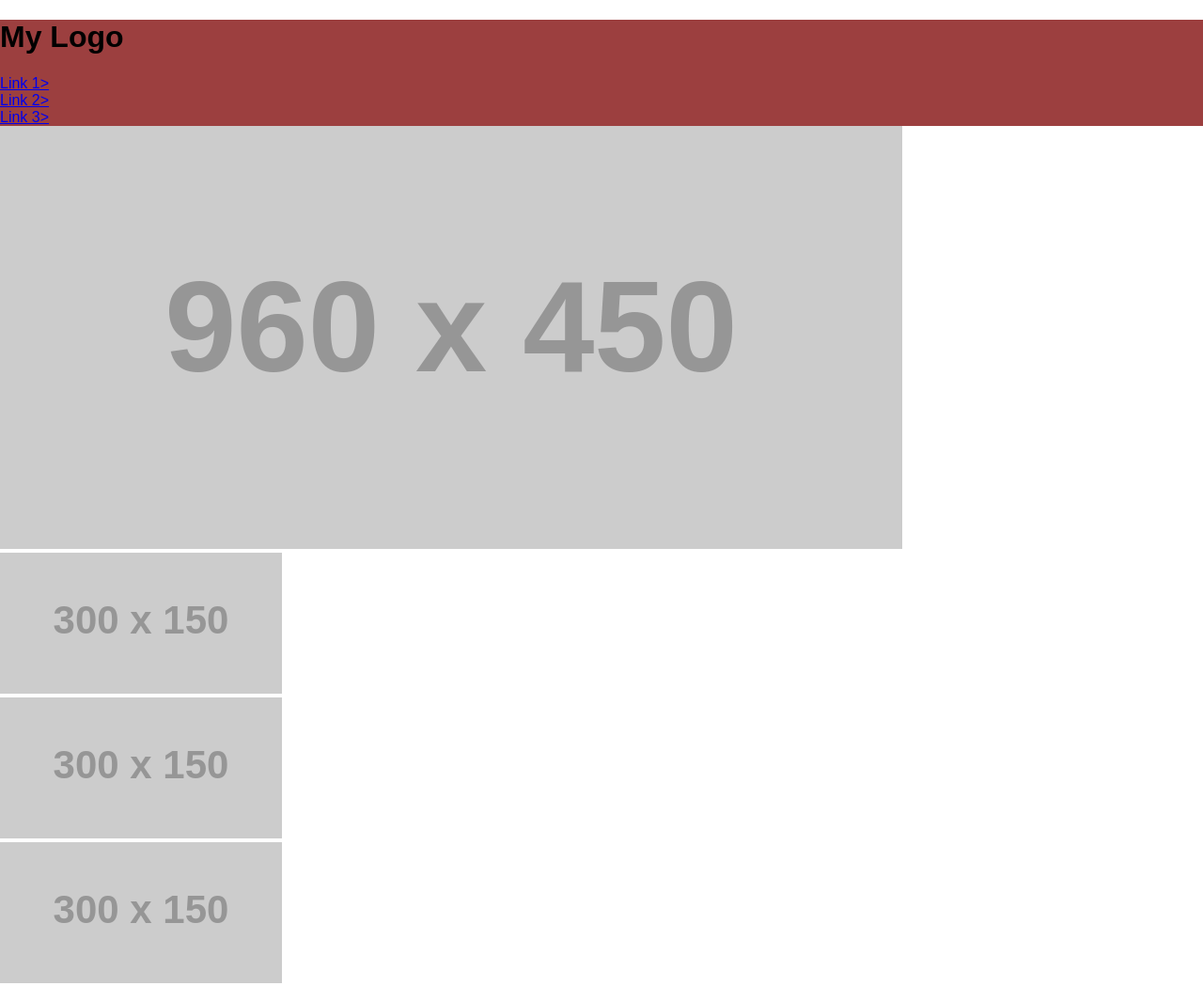
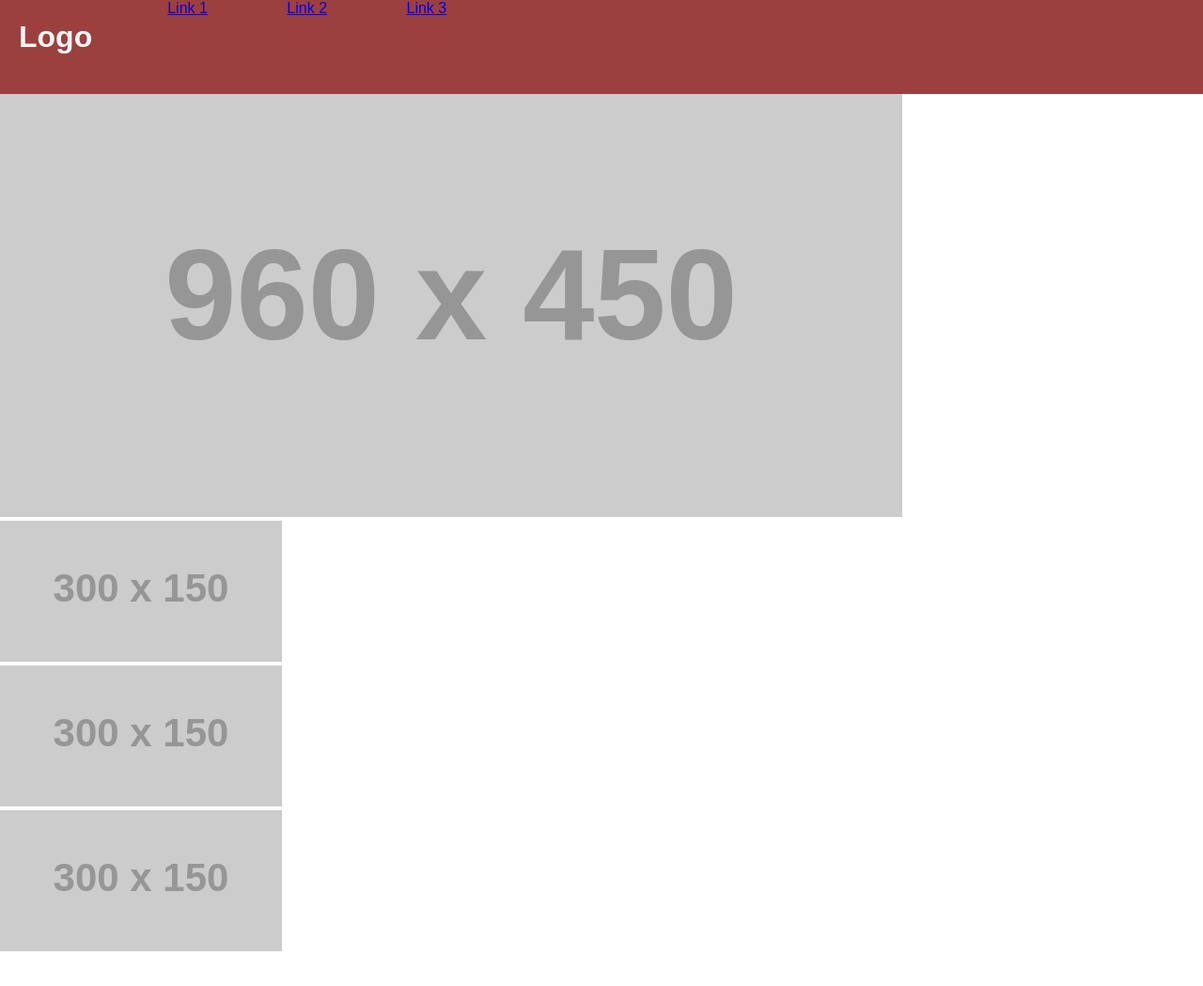
Before and after one commit to rjimmy2512/html-practice, a plain HTML site: page index.html in a window 1280 px wide. Shown: the whole page at 94% size. After the commit the page ends 1016 px from the top, so only its background shows below. Drawn offline with Linux system fonts and the light colour scheme; placeholder pictures from the web are drawn by us.

Commit message:
Still practicing

```diff
--- a/index.html
+++ b/index.html
@@ -8,12 +8,12 @@
     </head>
     <body>
         <header>
-            <h1>My Logo</h1>
+            <h1>Logo</h1>
             <nav>
                 <ul>
-                    <li><a href="#">Link 1></a></li>
-                    <li><a href="#">Link 2></a></li>
-                    <li><a href="#">Link 3></a></li>
+                    <li><a href="#">Link 1</a></li>
+                    <li><a href="#">Link 2</a></li>
+                    <li><a href="#">Link 3</a></li>
                 </ul>
             </nav>
         </header>
--- a/style.css
+++ b/style.css
@@ -15,5 +15,20 @@ li{
 
 header{
     background-color: rgb(156, 63, 63);
+    height: 100px;
 
 }
+
+h1{
+    float:left;
+    margin-left: 20px;
+    margin-right: 50px;
+    color: whitesmoke;
+    text-shadow: 1px 1px 1px 1px rebeccapurple
+}
+
+nav li{
+display: inline-block;
+margin-right: 50px;
+margin-left: 30px;
+}
```
